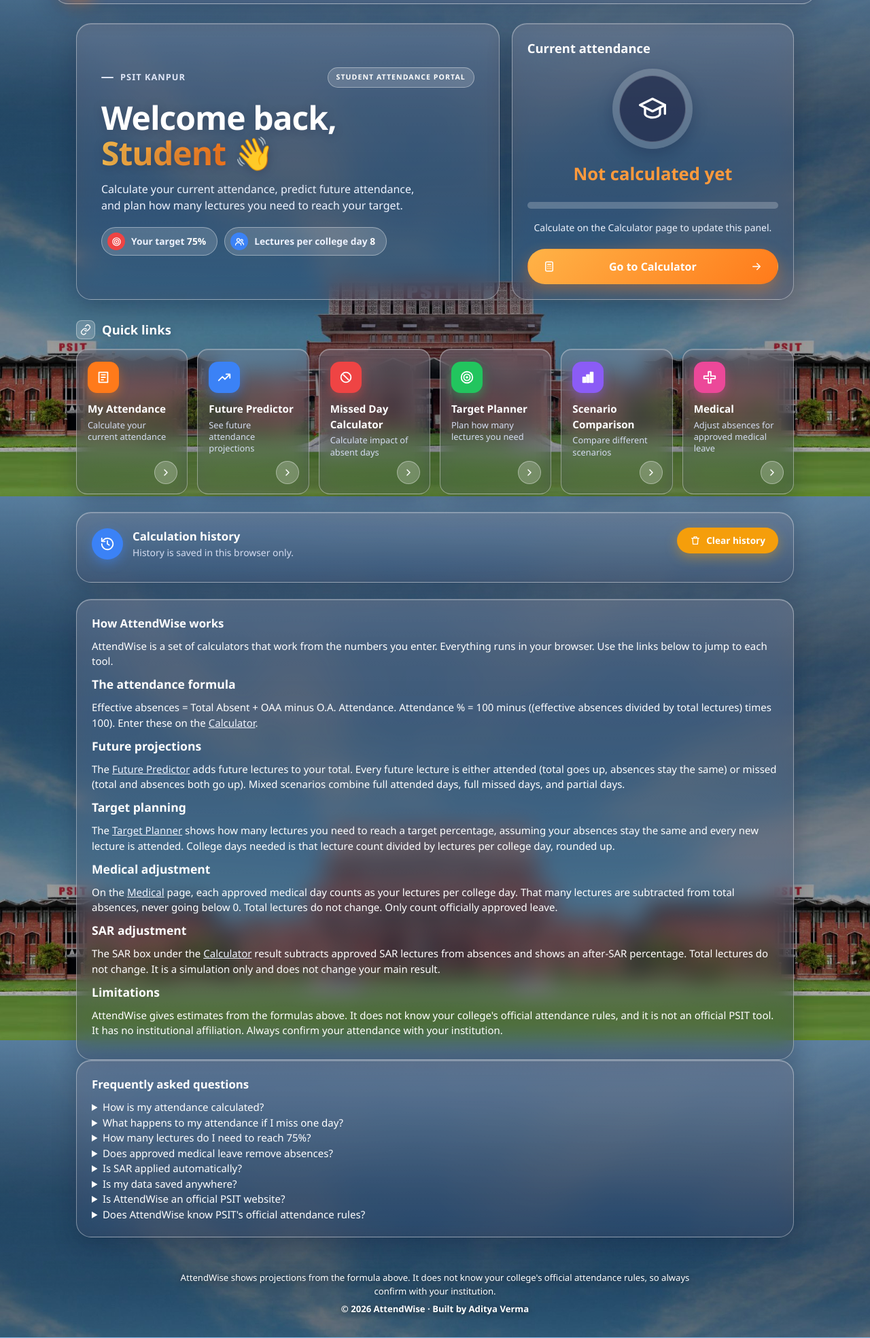
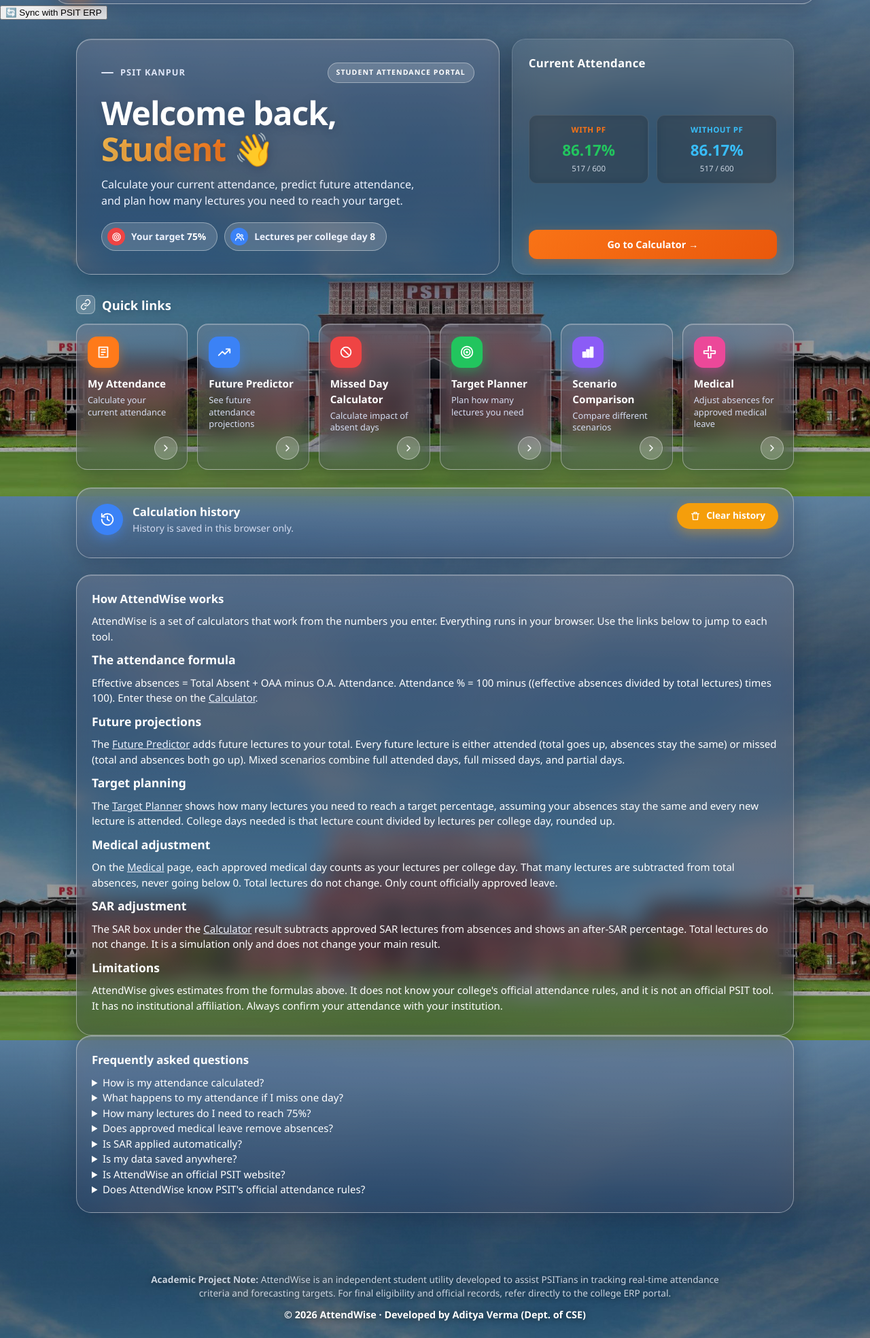
Before and after one commit to mr-aditya4311/Attendwise, a plain HTML site: page index.html in a window 1280 px wide. Shown: the part 70-2038 px from the top of the page at 68% size. Drawn offline with Linux system fonts and the light colour scheme.

Commit message:
Implement ERP sync feature and update footer
Added ERP sync button and modal for user login. Updated footer with project note and developer information.

```diff
--- a/index.html
+++ b/index.html
@@ -144,6 +144,38 @@
       </button>
     </div>
   </header>
+  <!-- Sync Button -->
+<div class="erp-sync-container">
+  <button id="openErpModalBtn" type="button" class="btn-erp">
+    🔄 Sync with PSIT ERP
+  </button>
+  <span id="lastSyncedText" class="sync-status"></span>
+</div>
+
+<!-- ERP Login Modal Popup -->
+<div id="erpModal" class="modal-overlay" style="display: none;">
+  <div class="modal-card">
+    <h3>PSIT ERP <span>Sync</span></h3>
+    <p class="modal-sub">Securely connect your college ERP account to automatically fetch and keep your attendance updated.</p>
+
+    <div class="form-group">
+      <label for="erpRoll">Roll Number</label>
+      <input type="text" id="erpRoll" placeholder="Enter your roll number" required />
+    </div>
+
+    <div class="form-group">
+      <label for="erpPass">ERP Password</label>
+      <input type="password" id="erpPass" placeholder="Enter your password" required />
+    </div>
+
+    <div class="modal-actions">
+      <button id="erpSubmitBtn" type="button" class="btn-primary">Sync Now</button>
+      <button id="closeErpModalBtn" type="button" class="btn-secondary">Cancel</button>
+    </div>
+
+    <p id="erpStatusMsg" class="status-msg"></p>
+  </div>
+</div>
 
   <div class="content">
 
@@ -166,19 +198,33 @@
           </div>
         </div>
 
-        <div class="card current-card">
-          <h2 class="current-title">Current attendance</h2>
-          <div class="ring-wrap">
-            <div class="ring" id="home-ring" aria-hidden="true">
-              <div class="ring-inner"><svg viewBox="0 0 24 24" width="44" height="44" aria-hidden="true" focusable="false" fill="none" stroke="#ffffff" stroke-width="1.8" stroke-linecap="round" stroke-linejoin="round"><path d="M2 9l10-5 10 5-10 5z"/><path d="M6 11v5c0 1.5 2.7 3 6 3s6-1.5 6-3v-5"/><path d="M22 9v7"/></svg></div>
+       <!-- Glassmorphism Current Attendance Card (Matching Left Card) -->
+<div class="card current-attendance-card" style="background: rgba(255, 255, 255, 0.08); backdrop-filter: blur(16px); -webkit-backdrop-filter: blur(16px); border: 1px solid rgba(255, 255, 255, 0.15); border-radius: 20px; padding: 22px 24px; box-shadow: 0 10px 30px rgba(0, 0, 0, 0.25); display: flex; flex-direction: column; justify-content: space-between; max-width: 440px;">
+
+  <div style="font-size: 1.05rem; font-weight: 600; color: #ffffff; margin-bottom: 14px; letter-spacing: 0.3px;">Current Attendance</div>
+
+  <div style="display: flex; gap: 12px; align-items: center; justify-content: space-between;">
+
+    <!-- With PF Box -->
+    <div style="flex: 1; background: rgba(0, 0, 0, 0.25); backdrop-filter: blur(8px); padding: 12px 10px; border-radius: 12px; border: 1px solid rgba(255, 255, 255, 0.1); text-align: center;">
+      <div style="font-size: 0.72rem; font-weight: 600; color: #f97316; margin-bottom: 4px; text-transform: uppercase; letter-spacing: 0.5px;">WITH PF</div>
+      <div id="homePercentWithPf" style="font-size: 1.4rem; font-weight: 700; color: #22c55e;">86.17%</div>
+      <div id="homeLecturesWithPf" style="font-size: 0.72rem; color: #cbd5e1; margin-top: 2px;">517 / 600</div>
     </div>
+
+    <!-- Without PF Box -->
+    <div style="flex: 1; background: rgba(0, 0, 0, 0.25); backdrop-filter: blur(8px); padding: 12px 10px; border-radius: 12px; border: 1px solid rgba(255, 255, 255, 0.1); text-align: center;">
+      <div style="font-size: 0.72rem; font-weight: 600; color: #38bdf8; margin-bottom: 4px; text-transform: uppercase; letter-spacing: 0.5px;">WITHOUT PF</div>
+      <div id="homePercentWithoutPf" style="font-size: 1.4rem; font-weight: 700; color: #38bdf8;">86.17%</div>
+      <div id="homeLecturesWithoutPf" style="font-size: 0.72rem; color: #cbd5e1; margin-top: 2px;">517 / 600</div>
     </div>
-          <p class="big-number warn-text" id="home-current">Not calculated yet</p>
-          <div class="progress" role="img" aria-label="Current attendance progress" id="home-progress-wrap">
-            <div class="progress-fill" id="home-progress-fill"></div>
+
   </div>
-          <p class="small muted">Calculate on the Calculator page to update this panel.</p>
-          <a class="btn btn-primary btn-cta" href="#calculator" data-route="calculator"><span class="btn-cta-icon" aria-hidden="true"><svg viewBox="0 0 24 24" width="18" height="18" aria-hidden="true" focusable="false" fill="none" stroke="currentColor" stroke-width="2" stroke-linecap="round" stroke-linejoin="round"><rect x="5" y="3" width="14" height="18" rx="2"/><path d="M9 8h6M9 12h.01M12 12h.01M15 12h.01M9 16h.01M12 16h.01M15 16h.01"/></svg></span><span>Go to Calculator</span><span class="btn-cta-icon" aria-hidden="true"><svg viewBox="0 0 24 24" width="18" height="18" aria-hidden="true" focusable="false" fill="none" stroke="currentColor" stroke-width="2" stroke-linecap="round" stroke-linejoin="round"><path d="M5 12h14M13 6l6 6-6 6"/></svg></span></a>
+
+  <!-- Go to Calculator Button -->
+  <a href="#calculator" style="margin-top: 18px; display: block; background: linear-gradient(135deg, #f97316, #ea580c); color: #ffffff; text-align: center; padding: 11px; border-radius: 12px; font-size: 0.9rem; font-weight: 600; text-decoration: none; box-shadow: 0 4px 15px rgba(249, 115, 22, 0.35); transition: transform 0.2s ease;">
+    Go to Calculator →
+  </a>
 </div>
       </div>
 
@@ -596,9 +642,13 @@
     </section>
   </main>
 
-  <footer class="site-footer">
-    <p class="disclaimer">AttendWise shows projections from the formula above. It does not know your college's official attendance rules, so always confirm with your institution.</p>
-    <p class="copyright">&copy; 2026 AttendWise &middot; Built by Aditya Verma</p>
+  <footer class="site-footer" style="padding: 24px 16px; margin-top: 40px; text-align: center;">
+      <p style="font-size: 0.85rem; color: #cbd5e1; max-width: 850px; margin: 0 auto; line-height: 1.5;">
+        <strong>Academic Project Note:</strong> AttendWise is an independent student utility developed to assist PSITians in tracking real-time attendance criteria and forecasting targets. For final eligibility and official records, refer directly to the college ERP portal.
+      </p>
+      <div style="margin-top: 10px; font-size: 0.9rem; font-weight: 600; color: #ffffff;">
+        © 2026 AttendWise · Developed by Aditya Verma (Dept. of CSE)
+      </div>
     </footer>
   </div>
 </div>
```
Lines whose indentation alone changed are shown as unchanged.
